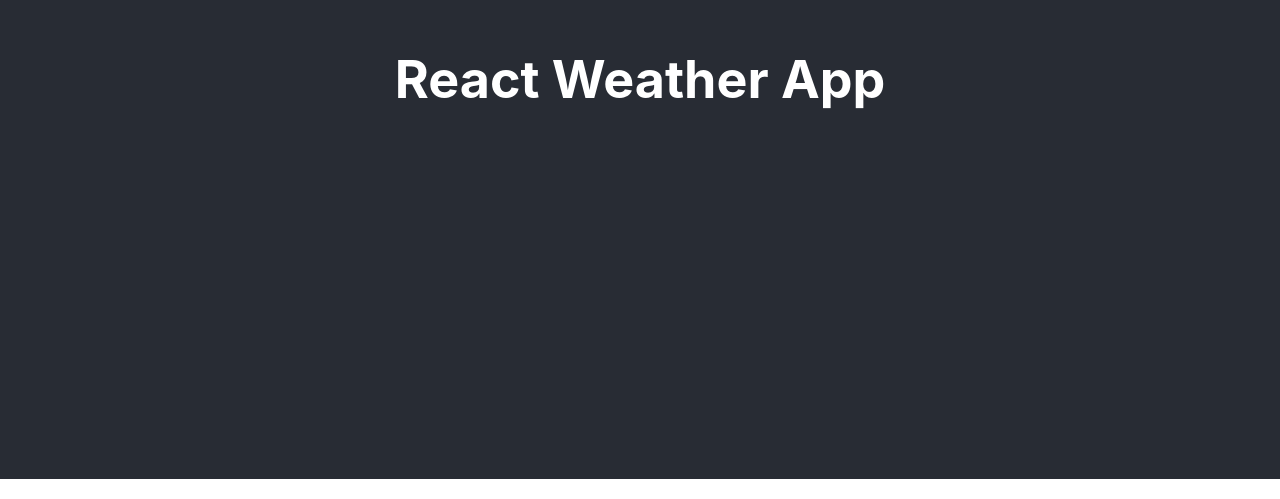
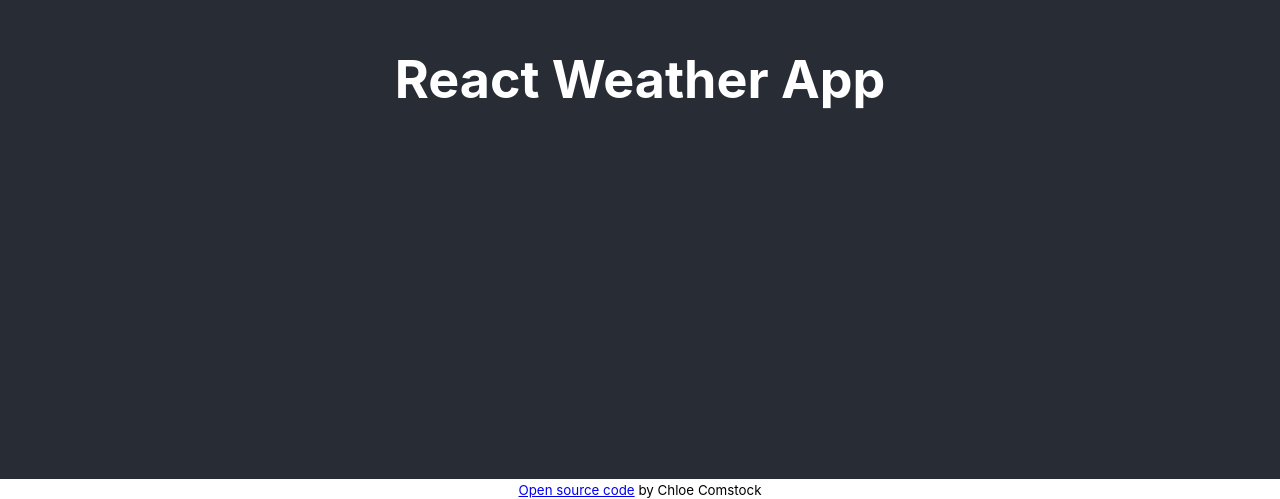
Before and after one commit to chloehmc/react_weather_app, a React (Create React App) app: page / in a window 1280 px wide. Shown: the part 321-820 px from the top of the page. Built offline with nearby package versions, Linux system fonts and the light colour scheme.

Commit message:
added github project link

```diff
--- a/src/App.js
+++ b/src/App.js
@@ -1,17 +1,25 @@
-
-import './App.css';
+import "./App.css";
 
 function App() {
   return (
     <div className="App">
       <header className="App-header">
-
         <h1>React Weather App</h1>
-
       </header>
 
-
-
+      <footer>
+        <small>
+          <a
+            href="https://github.com/chloehmc/react_weather_app"
+            target="_blank"
+            rel="noreferrer"
+          >
+            {" "}
+            Open source code
+          </a>{" "}
+          by Chloe Comstock
+        </small>
+      </footer>
     </div>
   );
 }
```
